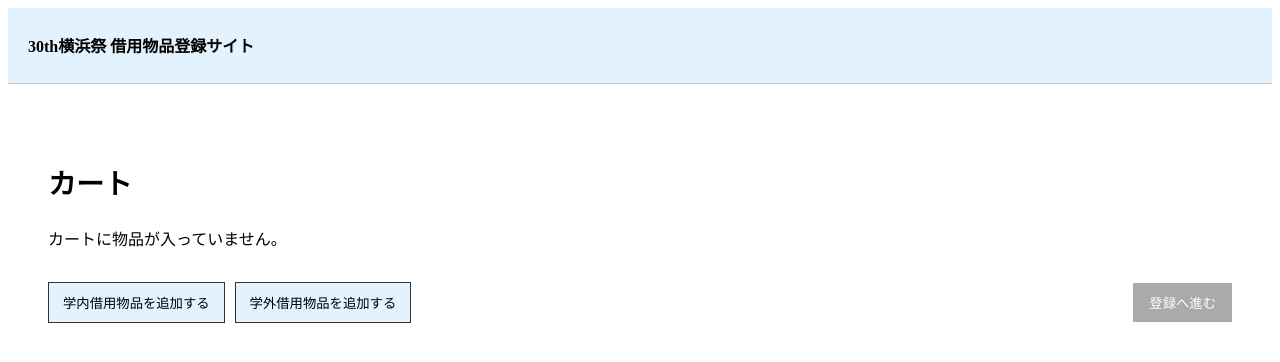
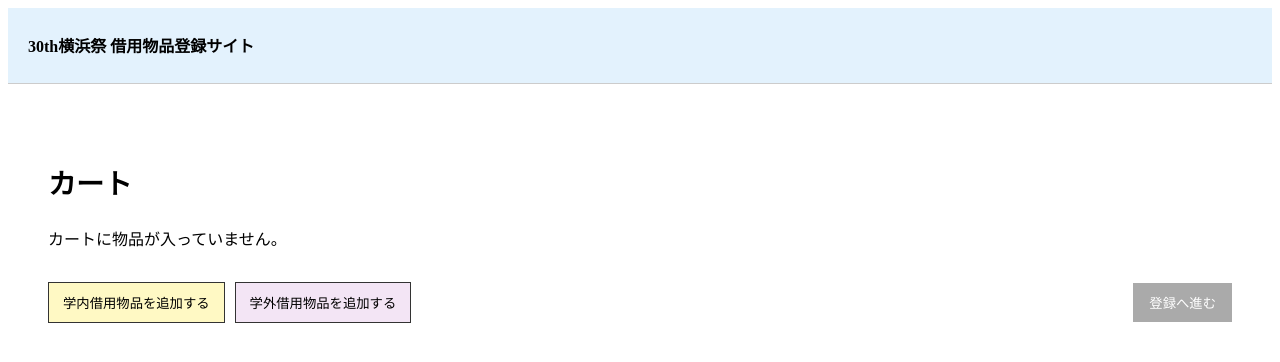
Before and after one commit to yokohamafest30kanri/yokohamasai-buppin, a Next.js app: page /cart in a window 1280 px wide. Shown: the top 362 px of the page. Built offline with nearby package versions, Linux system fonts and the light colour scheme.

Commit message:
add color

```diff
--- a/app/cart/page.tsx
+++ b/app/cart/page.tsx
@@ -122,20 +122,20 @@ export default function CartPage() {
               style={{
                 padding: "10px 14px",
                 border: "1px solid #333",
-                backgroundColor: "#e3f2fd",
+                backgroundColor: "#FFF9C4", // 学内：薄い黄色
                 cursor: "pointer",
               }}
             >
               学内借用物品を追加する
             </button>
-          </Link>
+            </Link>
 
           <Link href="/items/external">
             <button
               style={{
                 padding: "10px 14px",
                 border: "1px solid #333",
-                backgroundColor: "#e3f2fd",
+                backgroundColor: "#F3E5F5", // 学外：薄い紫
                 cursor: "pointer",
               }}
             >
```
